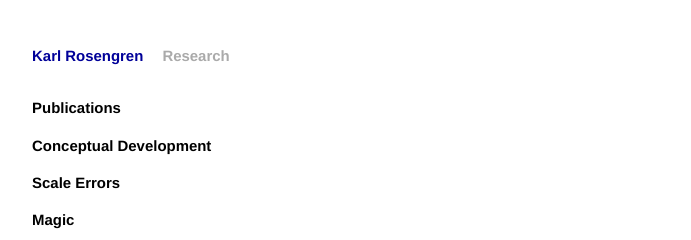
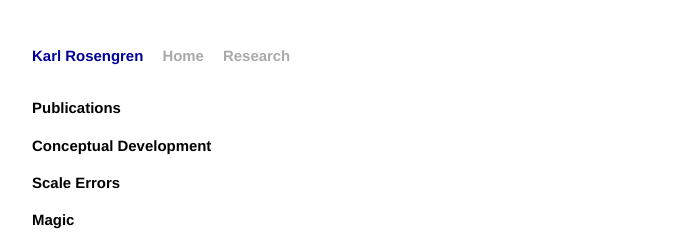
Before and after one commit to krosengren/krosengren.github.io, a Jekyll site: the page built from publications.html, in a window 1280 px wide. Shown: the top 240 px of the page, without its empty margins (294-985 px from the left). Built offline with Jekyll 4.4.1, drawn with Linux system fonts in a browser that asks for light colours; Markdown is read by kramdown in place of the engine named in the settings.

Commit message:
Highlight the current page tab

```diff
--- a/_layouts/default.html
+++ b/_layouts/default.html
@@ -1,3 +1,5 @@
+{% assign currentUrl = page.url | downcase | split: '/' %}
+
 <!DOCTYPE html>
 <html>
     <head>
@@ -15,7 +17,9 @@
         <div class="site">
           <div class="header">
             <h1 class="title"><a href="/">{{ site.name }}</a></h1>
-            <a class="extra" href="/research.html">Research</a>
+            <a class="extra {% if currentUrl[1] == undefined %}active{% endif %}" href="/">Home</a>
+            <a class="extra {% if currentUrl[1] == 'research.html' %}active{% endif %}" href="/research.html">Research</a>
+            <!-- <a class="extra {% if currentUrl[1] == 'publications.html' %}active{% endif %}" href="/publications.html">Publications</a> -->
           </div>
 
           {{ content }}
--- a/css/main.css
+++ b/css/main.css
@@ -66,7 +66,12 @@
   margin-left: 1em;
 }
 
-.header a.extra:hover {
+.header a.extra:hover,
+.header a.active {
+  color: #000;
+}
+
+.header {
   color: #000;
 }
 
--- a/index.html
+++ b/index.html
@@ -4,7 +4,6 @@
 ---
 
 <div id="home" class="profile-section">
-  <h1>Karl Rosengren</h1>
   <img class='profile-picture' src="/images/Karl-Photo.jpg"/>
   <p><strong>Karl S. Rosengren</strong> is a Professor of Psychology currently at the University of Wisconsin –
 Madison. His PhD is in developmental psychology and his research interests are wide
```
